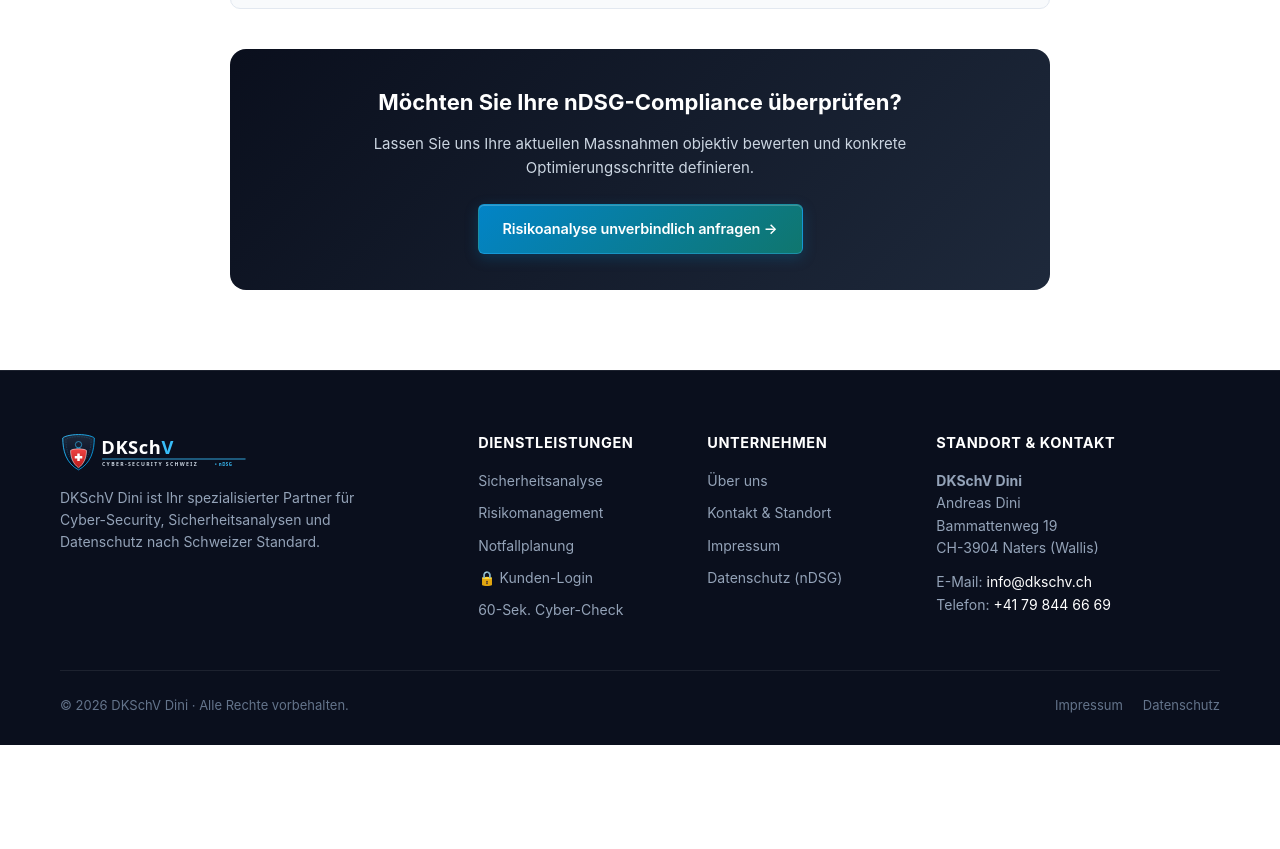
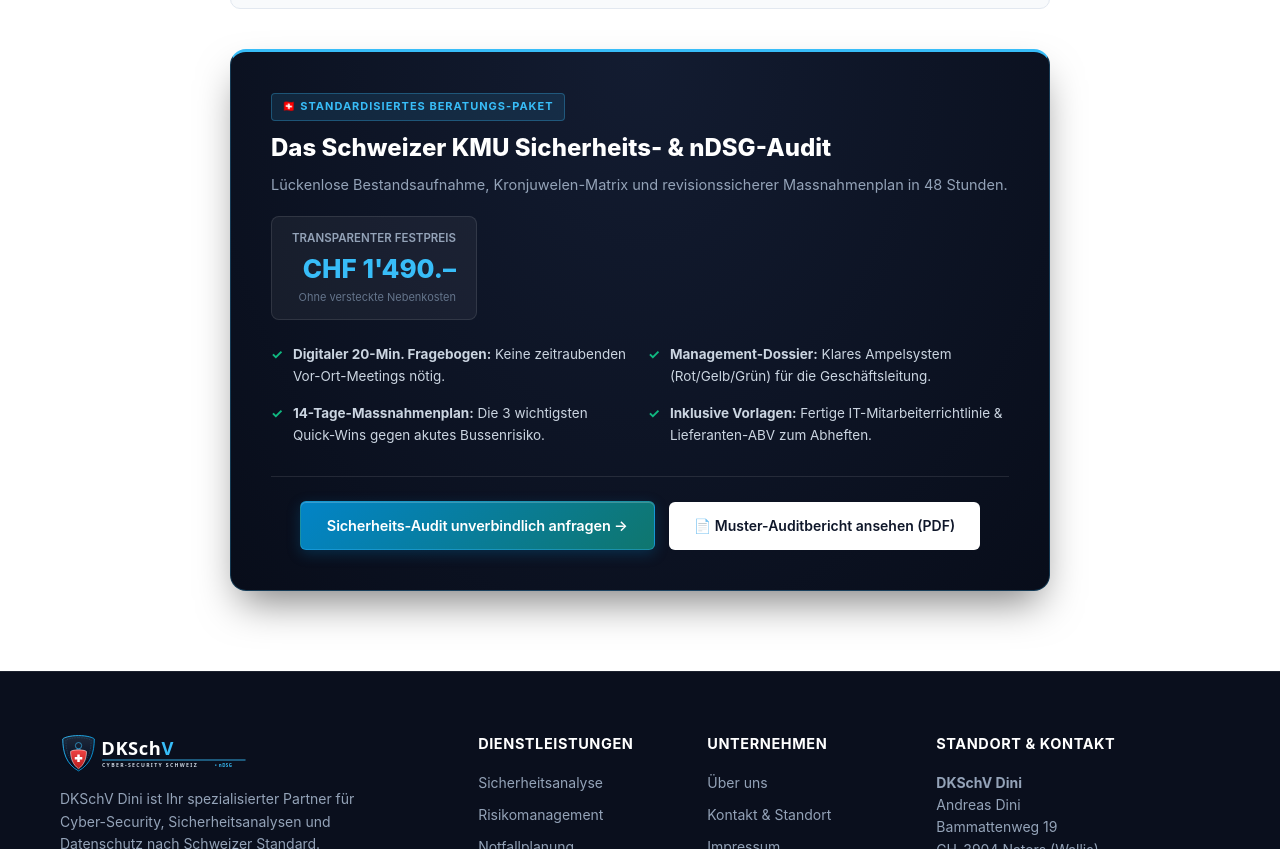
Before and after one commit to piWer696/dkschv-website, a website: page risikomanagement.html in a window 1280 px wide. Shown: the part 1233-2082 px from the top of the page. Before the commit the page ends 1978 px from the top, so only its background shows below. Drawn offline with Linux system fonts and the light colour scheme.

Commit message:
feat: Switch blueprints to LIVE Stripe payment links (CHF) and embed standardisiertes KMU-Audit on risikomanagement page

```diff
--- a/risikomanagement.html
+++ b/risikomanagement.html
@@ -116,14 +116,54 @@
         </div>
       </div>
 
-      <div style="background: linear-gradient(135deg, #0a0f1d 0%, #1e293b 100%); color: #ffffff; border-radius: var(--radius-lg); padding: 36px; text-align: center;">
-        <h3 style="font-size: 22px; font-weight: 700; margin-bottom: 12px;">Möchten Sie Ihre nDSG-Compliance überprüfen?</h3>
-        <p style="font-size: 15px; color: #cbd5e1; max-width: 540px; margin: 0 auto 24px;">
-          Lassen Sie uns Ihre aktuellen Massnahmen objektiv bewerten und konkrete Optimierungsschritte definieren.
-        </p>
-        <a href="kontakt.html?thema=Risikomanagement" class="btn btn-primary">
-          Risikoanalyse unverbindlich anfragen &rarr;
-        </a>
+      <!-- Standardisiertes Audit-Paket (Produkt) -->
+      <div style="background: radial-gradient(ellipse at top, #131c31 0%, #080d1a 100%); border: 1px solid rgba(56, 189, 248, 0.25); border-top: 3px solid #38bdf8; color: #ffffff; border-radius: var(--radius-lg); padding: 40px; box-shadow: 0 20px 40px -10px rgba(0,0,0,0.5);">
+        <div style="display: flex; flex-wrap: wrap; justify-content: space-between; align-items: flex-start; gap: 20px; margin-bottom: 24px;">
+          <div>
+            <span style="display: inline-block; background: rgba(56, 189, 248, 0.12); color: #38bdf8; border: 1px solid rgba(56, 189, 248, 0.3); font-size: 11px; font-weight: 700; text-transform: uppercase; letter-spacing: 1px; padding: 4px 10px; border-radius: 4px; margin-bottom: 8px;">
+              🇨🇭 Standardisiertes Beratungs-Paket
+            </span>
+            <h3 style="font-size: 24px; font-weight: 800; margin: 0; color: #ffffff;">
+              Das Schweizer KMU Sicherheits- &amp; nDSG-Audit
+            </h3>
+            <p style="font-size: 14.5px; color: #94a3b8; margin: 6px 0 0 0;">
+              Lückenlose Bestandsaufnahme, Kronjuwelen-Matrix und revisionssicherer Massnahmenplan in 48 Stunden.
+            </p>
+          </div>
+          <div style="background: rgba(255, 255, 255, 0.05); border: 1px solid rgba(255, 255, 255, 0.1); border-radius: 8px; padding: 12px 20px; text-align: right;">
+            <div style="font-size: 11.5px; color: #94a3b8; text-transform: uppercase; font-weight: 600;">Transparenter Festpreis</div>
+            <div style="font-size: 26px; font-weight: 800; color: #38bdf8;">CHF 1&apos;490.–</div>
+            <div style="font-size: 11px; color: #64748b;">Ohne versteckte Nebenkosten</div>
+          </div>
+        </div>
+
+        <div style="display: grid; grid-template-columns: repeat(auto-fit, minmax(260px, 1fr)); gap: 16px; margin-bottom: 30px; font-size: 13.5px; color: #cbd5e1;">
+          <div style="display: flex; gap: 10px; align-items: flex-start;">
+            <span style="color: #10b981; font-weight: bold;">✓</span>
+            <span><strong>Digitaler 20-Min. Fragebogen:</strong> Keine zeitraubenden Vor-Ort-Meetings nötig.</span>
+          </div>
+          <div style="display: flex; gap: 10px; align-items: flex-start;">
+            <span style="color: #10b981; font-weight: bold;">✓</span>
+            <span><strong>Management-Dossier:</strong> Klares Ampelsystem (Rot/Gelb/Grün) für die Geschäftsleitung.</span>
+          </div>
+          <div style="display: flex; gap: 10px; align-items: flex-start;">
+            <span style="color: #10b981; font-weight: bold;">✓</span>
+            <span><strong>14-Tage-Massnahmenplan:</strong> Die 3 wichtigsten Quick-Wins gegen akutes Bussenrisiko.</span>
+          </div>
+          <div style="display: flex; gap: 10px; align-items: flex-start;">
+            <span style="color: #10b981; font-weight: bold;">✓</span>
+            <span><strong>Inklusive Vorlagen:</strong> Fertige IT-Mitarbeiterrichtlinie &amp; Lieferanten-ABV zum Abheften.</span>
+          </div>
+        </div>
+
+        <div style="display: flex; flex-wrap: wrap; gap: 14px; justify-content: center; align-items: center; border-top: 1px solid rgba(255, 255, 255, 0.1); padding-top: 24px;">
+          <a href="kontakt.html?thema=Sicherheits-Audit" class="btn btn-primary" style="font-size: 14.5px; padding: 12px 26px;">
+            Sicherheits-Audit unverbindlich anfragen &rarr;
+          </a>
+          <a href="blueprints/Sicherheits-und-nDSG-Auditbericht-Vorlage.pdf" target="_blank" class="btn btn-secondary" style="border: 1px solid rgba(255,255,255,0.2); font-size: 14px;">
+            📄 Muster-Auditbericht ansehen (PDF)
+          </a>
+        </div>
       </div>
     </div>
   </section>
```
Also changed, not shown: blueprints/index.html (+6 -6 lines).
